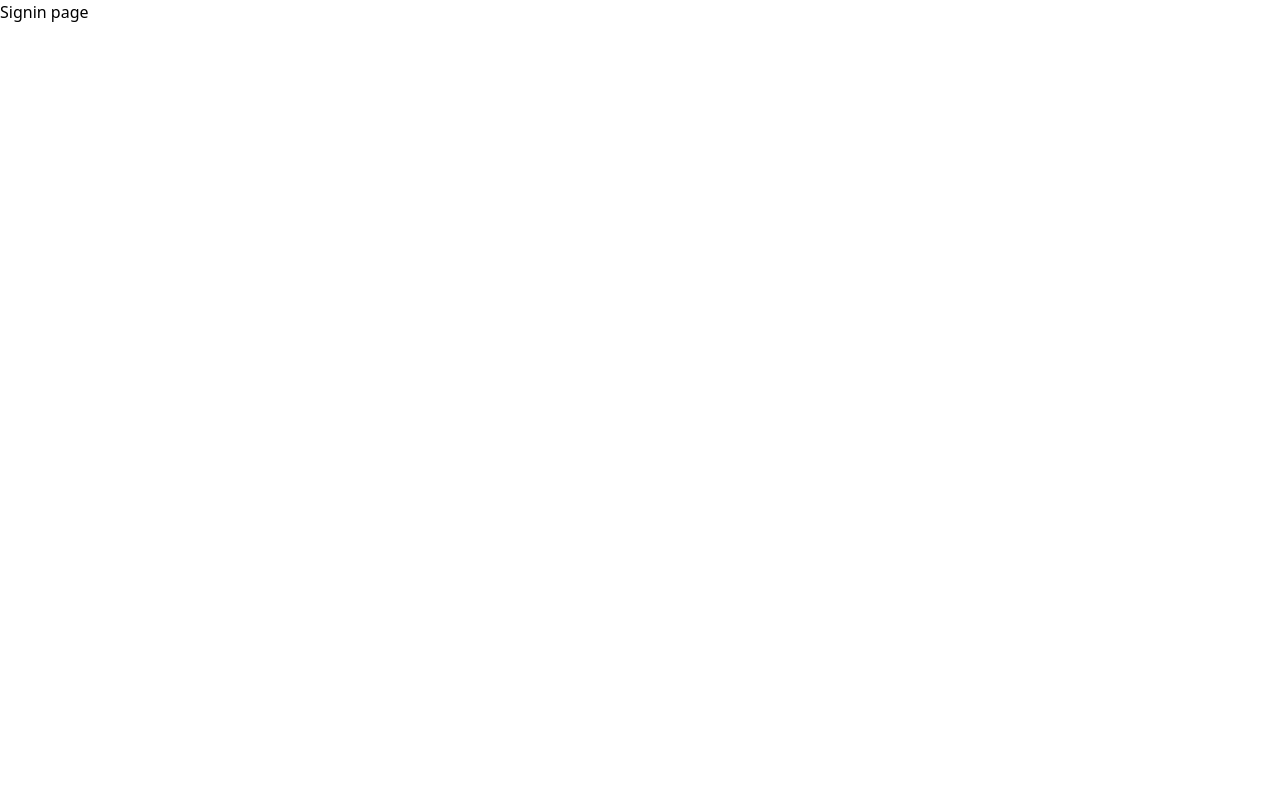
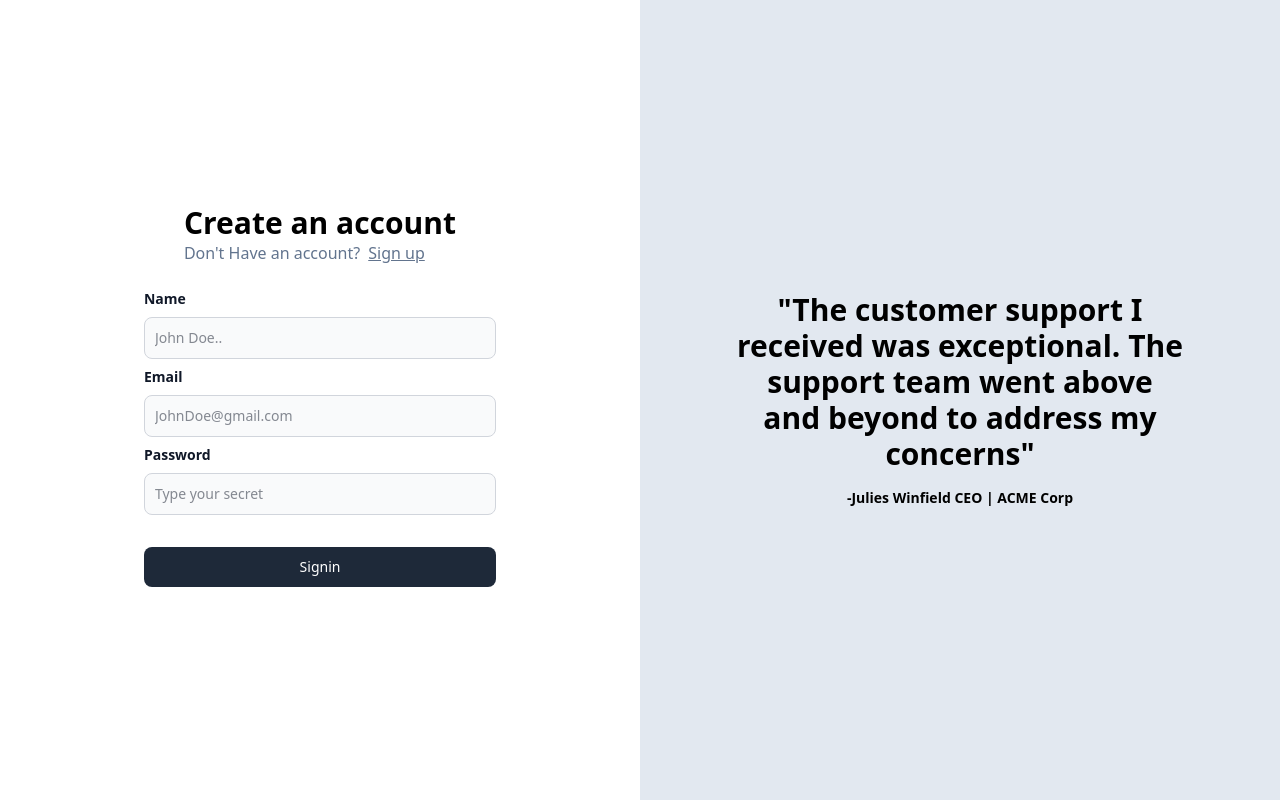
Before and after one commit to sekhar08/Blogging-Application, a React (Vite) app in the folder frontend/: page /signin in a window 1280 px wide. Built offline with nearby package versions, Linux system fonts and the light colour scheme.

Commit message:
Added Signin and Signup pages

```diff
--- /dev/null
+++ b/frontend/src/components/Auth.tsx
@@ -0,0 +1,107 @@
+import { ChangeEvent } from "react";
+import { Link } from "react-router-dom";
+import { SignupInput } from "@chandra_sekhar99/medium-common-v1";
+import { useState } from "react";
+
+export const Auth = ({ type }: { type: "signup" | "signin" }) => {
+  const [postInputs, setPostInputs] = useState<SignupInput>({
+    name: "",
+    username: "",
+    password: "",
+  });
+
+  return (
+    <div className="h-screen flex justify-center flex-col">
+      <div className="flex justify-center">
+        <div>
+          <div className="px-10">
+            <div className="text-3xl font-extrabold">Create an account</div>
+            <div className="text-slate-500">
+              {type === "signin"
+                ? "Don't Have an account?"
+                : "Already Have an account? "}
+              <Link
+                className="pl-2 underline"
+                to={type === "signin" ? "/signup" : "/signin"}
+              >
+                {type === "signin" ? "Sign up" : "Sign in"}
+              </Link>
+            </div>
+          </div>
+          <div className="pt-4">
+            <LabelledInput
+              label="Name"
+              placeholder="John Doe.."
+              onChange={(e) => {
+                setPostInputs({
+                  ...postInputs,
+                  name: e.target.value,
+                });
+              }}
+            />
+
+            <LabelledInput
+              label="Email"
+              placeholder="JohnDoe@gmail.com"
+              onChange={(e) => {
+                setPostInputs({
+                  ...postInputs,
+                  username: e.target.value,
+                });
+              }}
+            />
+
+            <LabelledInput
+              label="Password"
+              type="password"
+              placeholder="Type your secret"
+              onChange={(e) => {
+                setPostInputs({
+                  ...postInputs,
+                  password: e.target.value,
+                });
+              }}
+            />
+          </div>
+          <button
+            type="button"
+            className="w-full mt-8 text-white bg-gray-800 hover:bg-gray-900 focus:outline-none focus:ring-4 focus:ring-gray-300 font-medium rounded-lg text-sm px-5 py-2.5 me-2 mb-2 dark:bg-gray-800 dark:hover:bg-gray-700 dark:focus:ring-gray-700 dark:border-gray-700"
+          >
+            {type === "signup" ? "Signup" : "Signin"}
+          </button>
+        </div>
+      </div>
+    </div>
+  );
+};
+
+interface LabelledInputType {
+  label: string;
+  placeholder: string;
+  onChange: (e: ChangeEvent<HTMLInputElement>) => void;
+  type?: string;
+}
+
+function LabelledInput({
+  type,
+  label,
+  placeholder,
+  onChange,
+}: LabelledInputType) {
+  return (
+    <div>
+      <div>
+        <label className="block mb-2 text-sm font-bold text-gray-900 dark:text-black pt-2">
+          {label}
+        </label>
+        <input
+          type={type || "text"}
+          className="bg-gray-50 border border-gray-300  text-gray-900 text-sm rounded-lg focus:ring-blue-500 focus:border-blue-500 block w-full p-2.5 dark:bg-white-700 dark:border-gray-600 dark:placeholder-gray-400 dark:text-black dark:focus:ring-blue-500 dark:focus:border-blue-500"
+          placeholder={placeholder}
+          required
+          onChange={onChange}
+        />
+      </div>
+    </div>
+  );
+}
--- a/frontend/src/pages/Signin.tsx
+++ b/frontend/src/pages/Signin.tsx
@@ -1,5 +1,17 @@
+import { Auth } from "../components/Auth";
+import { Quote } from "../components/Quote";
+
 const Signin = () => {
-  return "Signin page";
+  return (
+    <div className="grid grid-cols-1 lg:grid-cols-2">
+      <div>
+        <Auth type="signin" />
+      </div>
+      <div className="hidden lg:block">
+        <Quote />
+      </div>
+    </div>
+  );
 };
 
 export default Signin;
--- a/frontend/src/pages/Signup.tsx
+++ b/frontend/src/pages/Signup.tsx
@@ -1,9 +1,12 @@
 import { Quote } from "../components/Quote";
+import { Auth } from "../components/Auth";
 
 const Signup = () => {
   return (
-    <div className="grid grid-cols-2">
-      <div></div>
+    <div className="grid grid-cols-1 lg:grid-cols-2">
+      <div>
+        <Auth type="signup" />
+      </div>
       <div className="invisible lg:visible">
         <Quote />
       </div>
```
